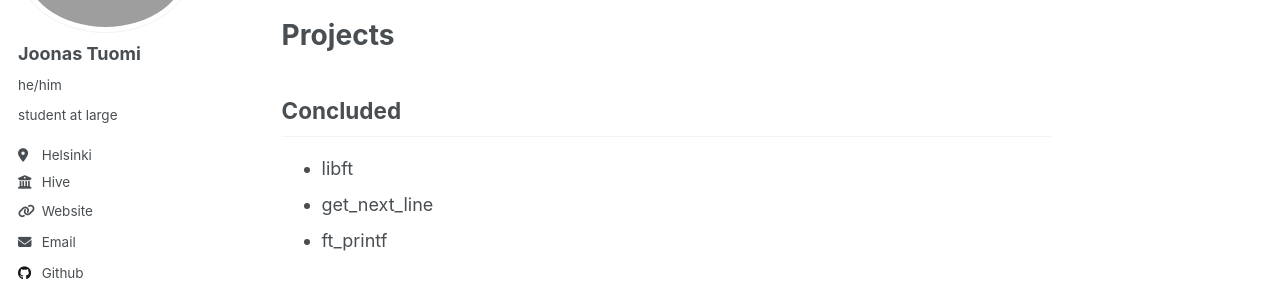
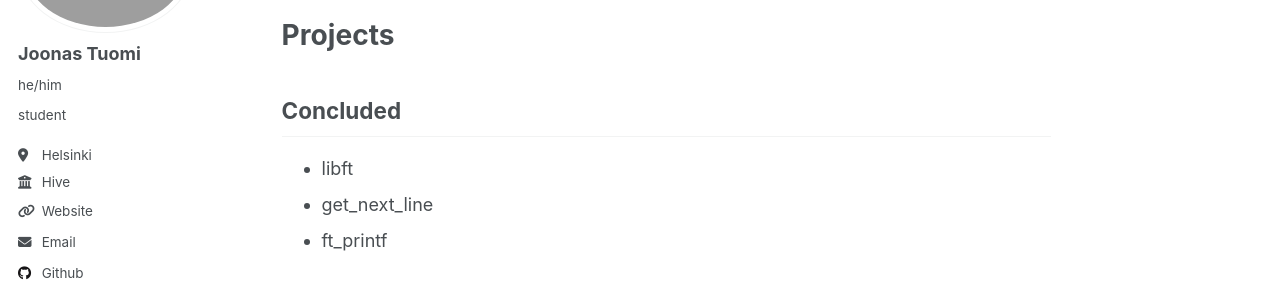
Before and after one commit to jotuel/jotuel.github.io, a Jekyll site: the page built from _pages/about.md, in a window 1280 px wide. Shown: the part 207-502 px from the top of the page. Built offline with Jekyll 4.4.1, drawn with Linux system fonts in a browser that asks for light colours.

Commit message:
Update _config.yml
Changed an URL.

```diff
--- a/_config.yml
+++ b/_config.yml
@@ -24,10 +24,10 @@ author:
   avatar           : "profile.png"
   name             : "Joonas Tuomi"
   pronouns         : "he/him"
-  bio              : "student at large"
+  bio              : "student"
   location         : "Helsinki"
   employer         : "Hive"
-  uri              : "https://hive.fi"
+  uri              : "https://joonastuomi.me"
   email            : "jtuomi@student.hive.fi"
 
   # Academic websites
```
